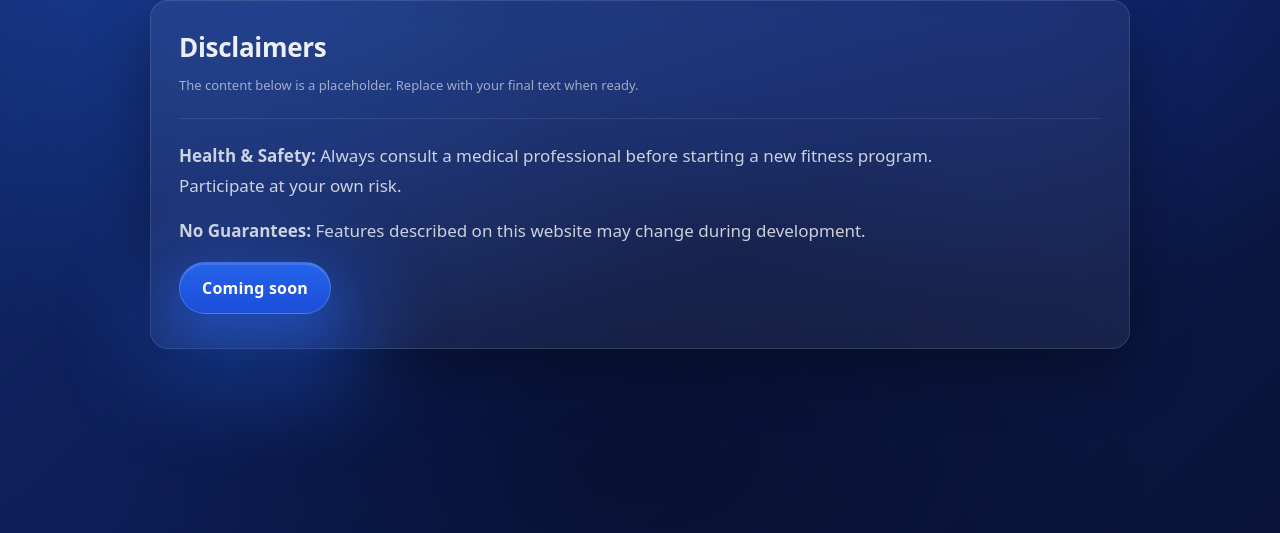
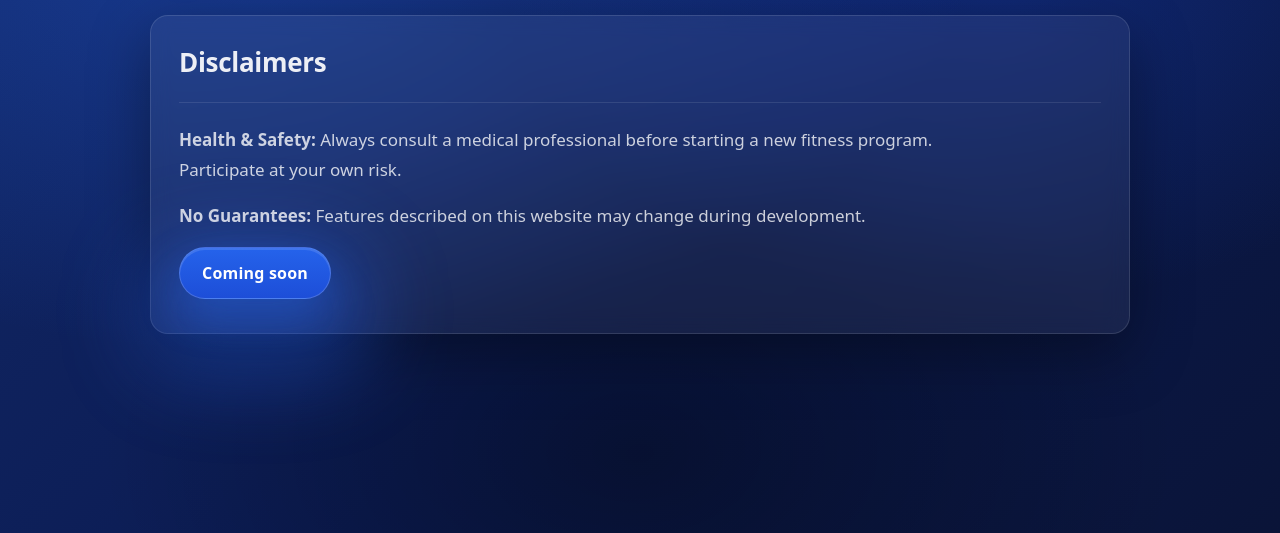
Before and after one commit to parearun/parea.run, a plain HTML site: page disclaimers/index.html in a window 1280 px wide. Shown: the part 267-800 px from the top of the page. Drawn offline with Linux system fonts and the light colour scheme.

Commit message:
Update index.html

```diff
--- a/disclaimers/index.html
+++ b/disclaimers/index.html
@@ -26,7 +26,7 @@
           <h2>Disclaimers</h2>
 
           <p class="small">
-            The content below is a placeholder. Replace with your final text when ready.
+
           </p>
 
           <hr />
```
